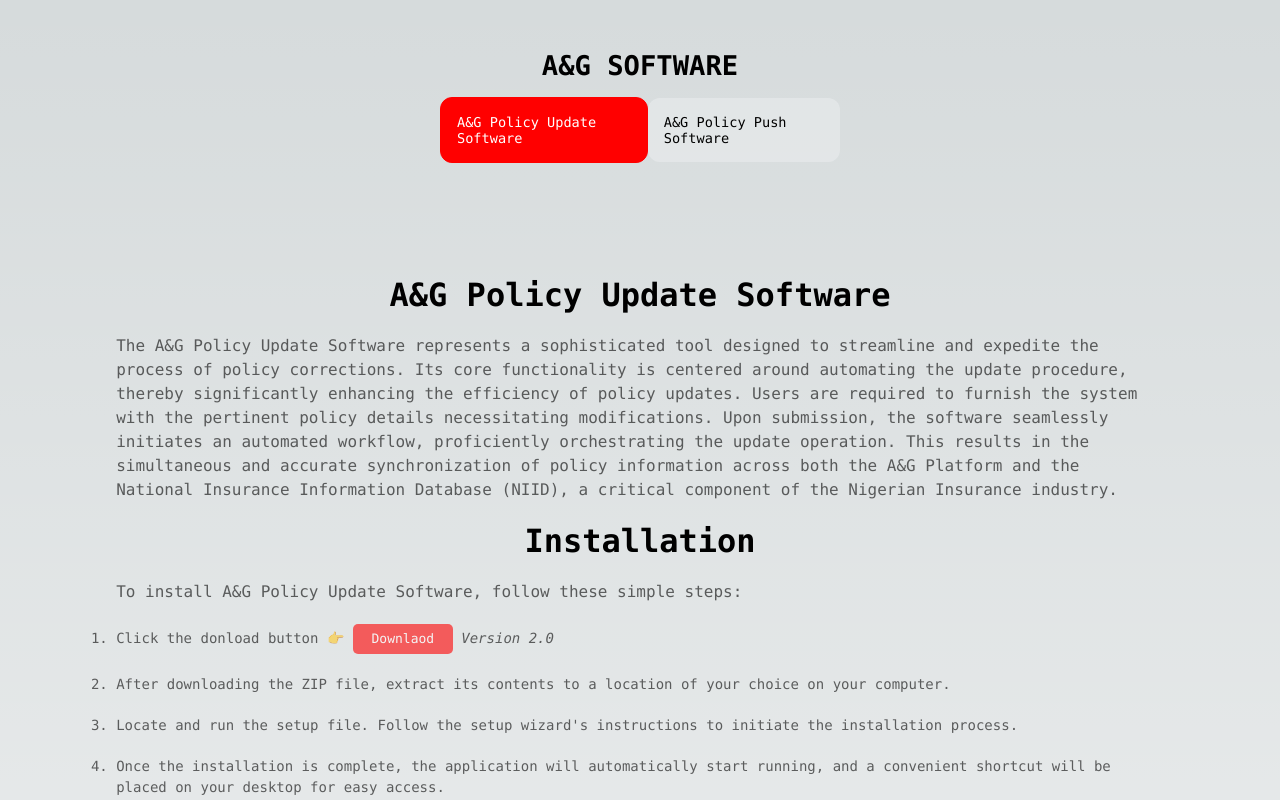
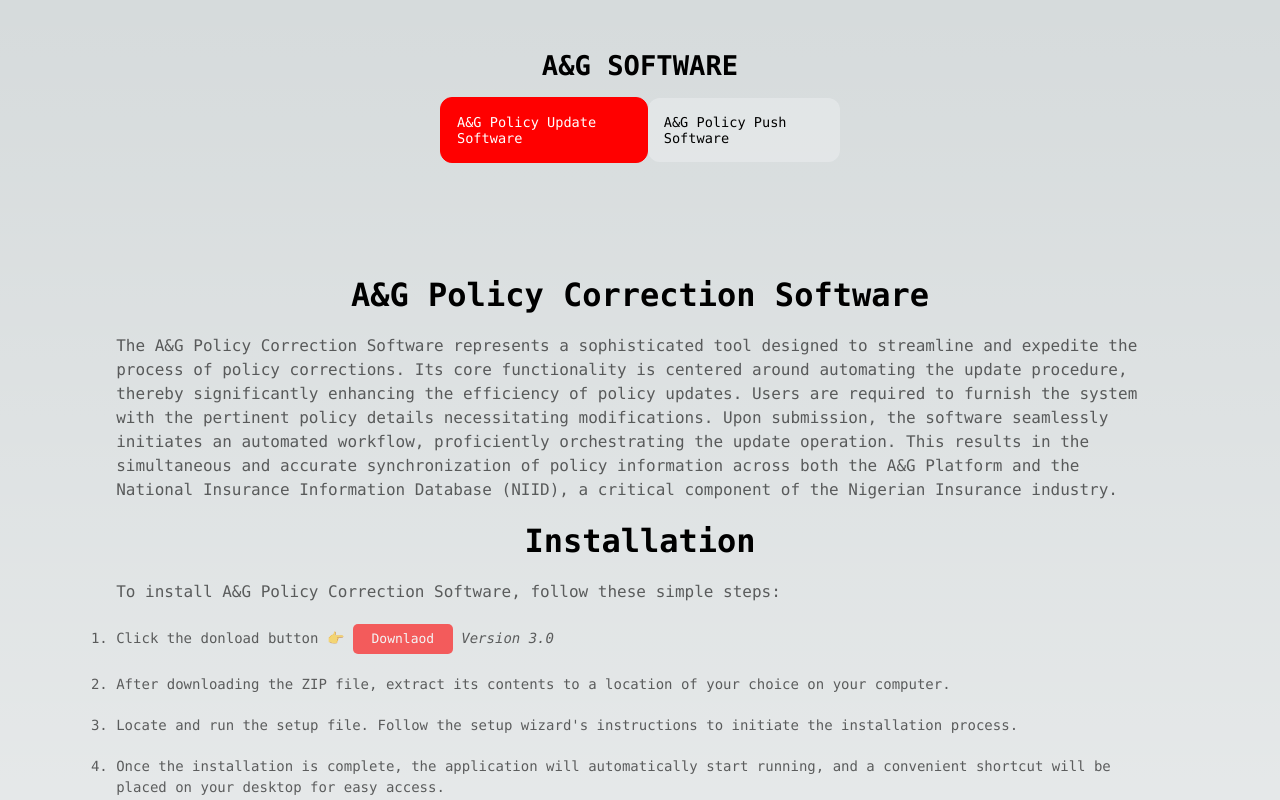
Before and after one commit to ITACHI1117/A-G-Auto-Policy-Push-Software, a Next.js app: page / in a window 1280 px wide. Shown: the top 800 px of the page. Built offline with nearby package versions, Linux system fonts and the light colour scheme.

Commit message:
Update ArticleList.jsx

```diff
--- a/src/components/ArticleList.jsx
+++ b/src/components/ArticleList.jsx
@@ -3,9 +3,9 @@ import articleStyles from "@/styles/Article.module.css";
 function ArticleList({ articles }) {
   return (
     <main className={articleStyles.card}>
-      <h1>A&G Policy Update Software</h1>
+      <h1>A&G Policy Correction Software</h1>
       <p>
-        The A&G Policy Update Software represents a sophisticated tool designed
+        The A&G Policy Correction Software represents a sophisticated tool designed
         to streamline and expedite the process of policy corrections. Its core
         functionality is centered around automating the update procedure,
         thereby significantly enhancing the efficiency of policy updates. Users
@@ -18,7 +18,7 @@ function ArticleList({ articles }) {
         Nigerian Insurance industry.
       </p>
       <h1>Installation </h1>
-      <p>To install A&G Policy Update Software, follow these simple steps:</p>
+      <p>To install A&G Policy Correction Software, follow these simple steps:</p>
       <ul>
         <li>
           Click the donload button 👉{" "}
@@ -31,7 +31,7 @@ function ArticleList({ articles }) {
               Downlaod
             </a>{" "}
           </span>
-          <i> Version 2.0</i>
+          <i> Version 3.0</i>
         </li>
         <li>
           After downloading the ZIP file, extract its contents to a location of
```
